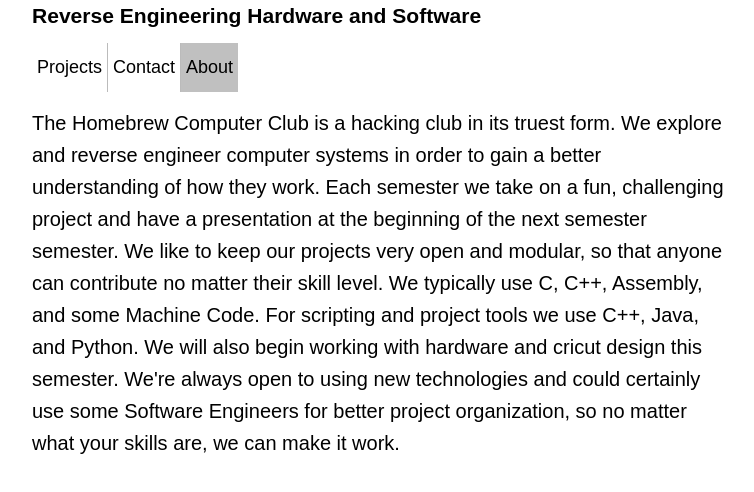
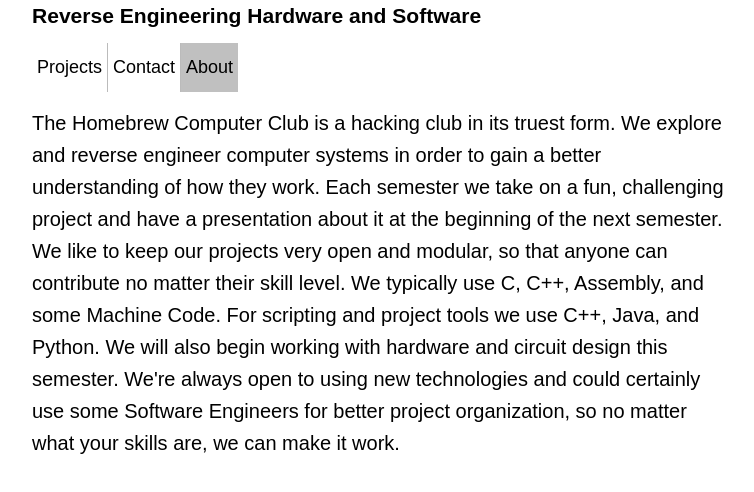
Before and after one commit to spsuhomebrew/spsuhomebrew.github.io, a plain HTML site: page about.html in a window 1280 px wide. Shown: the part 100-592 px from the top of the page, without its empty margins (208-962 px from the left). Drawn offline with Linux system fonts and the light colour scheme.

Commit message:
Fix a couple minor typos

```diff
--- a/about.html
+++ b/about.html
@@ -17,10 +17,10 @@
 	</header>
 	<div class="content">
 			The Homebrew Computer Club is a hacking club in its truest form. We explore and reverse engineer computer systems in order to gain a better understanding of how they work.
-			Each semester we take on a fun, challenging project and have a presentation at the beginning of the next semester semester.
+			Each semester we take on a fun, challenging project and have a presentation about it at the beginning of the next semester.
 			We like to keep our projects very open and modular, so that anyone can contribute no matter their skill level.
 			We typically use C, C++, Assembly, and some Machine Code.  For scripting and project tools we use C++, Java, and Python.
-			We will also begin working with hardware and cricut design this semester.
+			We will also begin working with hardware and circuit design this semester.
 			We're always open to using new technologies and could certainly use some Software Engineers for better project organization, so no matter what your skills are, we can make it work.
 	</div>
 </body>
```
